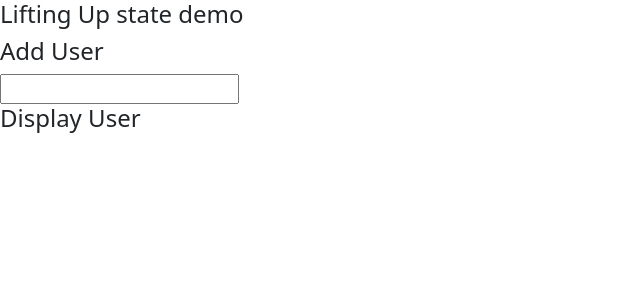
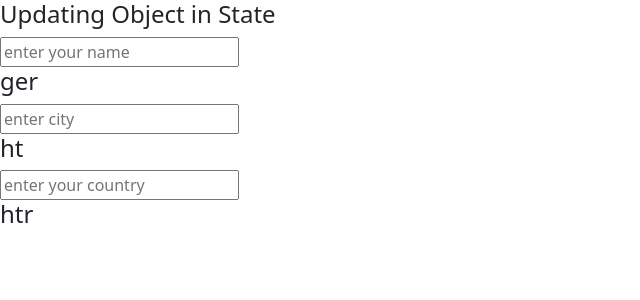
Before and after one commit to Namrata725/reactJsLearning, a React (Vite) app: page / in a window 1280 px wide. Shown: the top 300 px of the page, without its empty margins (0-640 px from the left). Built offline with nearby package versions, Linux system fonts and the light colour scheme.

Commit message:
docs + code for demostrating updating objects in state

```diff
--- a/src/App.jsx
+++ b/src/App.jsx
@@ -32,6 +32,7 @@ import UseFormSatusHookDemo from "./UseFormSatusHookDemo";
 import UserTransitionDemo from "./UseTransitionDemo";
 import DerivedDemo from "./DerivedDemo";
 import LiftUpStateDemo from "./LiftUpStateDemo";
+import UpdatingObjInState from "./UpdatingObjInState";
 function App() {
   return (
     <div>
@@ -103,7 +104,8 @@ function App() {
       {/* <UserTransitionDemo /> */}
       {/* <DerivedDemo /> */}
 
-      <LiftUpStateDemo />
+      {/* <LiftUpStateDemo /> */}
+      <UpdatingObjInState />
     </div>
   );
 }
--- /dev/null
+++ b/src/UpdatingObjInState.jsx
@@ -0,0 +1,75 @@
+import { useState } from "react";
+
+function UpdatingObjInState() {
+  // This component is designed to demonstrate how to update an object in state.
+  const [data, setData] = useState({
+    name: "ger",
+    address: {
+      city: "ht",
+      country: "htr",
+    },
+  });
+
+  const handleName = (name) => {
+    // This function updates the name property in the data object.
+    setData((prevData) => ({
+      ...preData,
+      name: name,
+    }));
+  };
+
+  const handleCity = (city) => {
+    // This function updates the city property in the address object.
+    setData((prevdata) => ({
+      ...prevdata,
+      address: {
+        ...prevdata.address,
+        city: city,
+      },
+    }));
+  };
+
+  const handleCountry = (country) => {
+    // This function updates the country property in the address object.
+    setData((prevdata) => ({
+      ...prevdata,
+      address: {
+        ...prevdata.address,
+        country: country,
+      },
+    }));
+  };
+  return (
+    <div>
+      <h4>Updating Object in State</h4>
+      <input
+        type="text"
+        placeholder="enter your name"
+        onChange={(event) => {
+          handleName(event.target.value);
+        }}
+      />
+      <h4>{data.name} </h4>
+
+      <input
+        type="text"
+        placeholder="enter city"
+        onChange={(event) => {
+          handleCity(event.target.value);
+        }}
+      />
+      <h4>{data.address.city}</h4>
+
+      <input
+        type="text"
+        placeholder="enter your country"
+        onChange={(event) => {
+          handleCountry(event.target.value);
+        }}
+      />
+      <h4>{data.address.country}</h4>
+    </div>
+  );
+}
+
+export default UpdatingObjInState;
```
Also changed, not shown: 1 other file (tests, documents, lock files or other folders).
